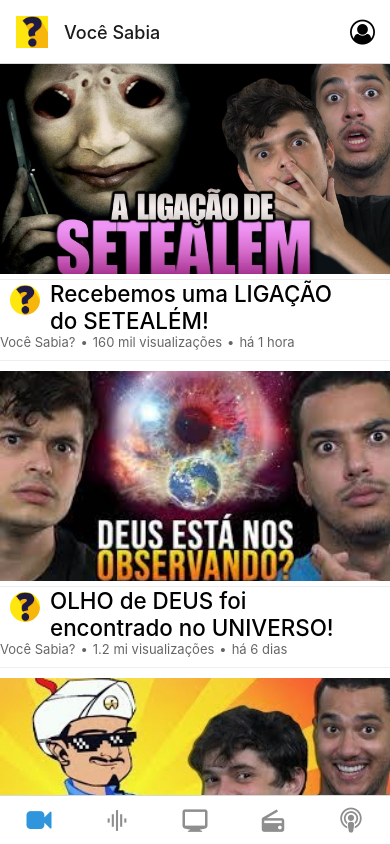
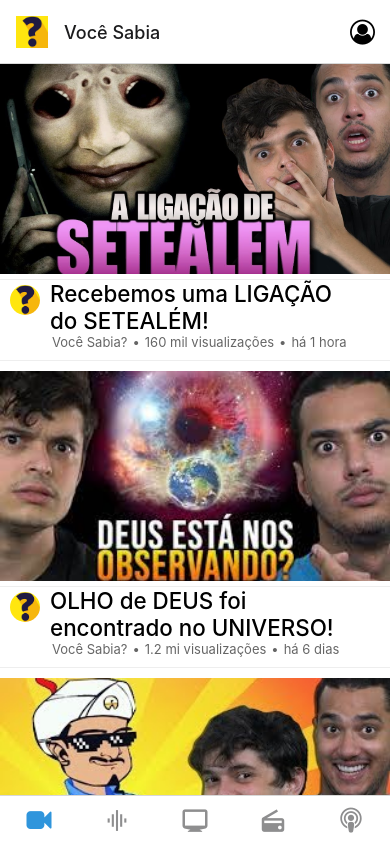
Before and after one commit to henrique-miranda-carvalho/hackathon-gold-nova, a React Native app in the folder eduplay/: screen /Videos in a window 390 px wide. Built offline with nearby package versions, Linux system fonts and the light colour scheme; what expo-linking would draw is missing.

Commit message:
agora vai 4

```diff
--- a/eduplay/screens/VideosScreen.tsx
+++ b/eduplay/screens/VideosScreen.tsx
@@ -23,7 +23,7 @@ export default function VideosScreen({ navigation }: RootTabScreenProps<'Videos'
 							<Image style={styles.channelIcon} source={require('../assets/images/channelicon.jpg')}/>
 						</Pressable>
 						<Text style={styles.title}>Recebemos uma LIGAÇÃO do SETEALÉM!</Text>
-						<View style={styles.inline}>
+						<View style={styles.inlineInside}>
 							<Text style={styles.subtitles}>Você Sabia?</Text>
 							<Text style={styles.continuity}>•</Text>
 							<Text style={styles.continuity}>160 mil visualizações</Text>
@@ -48,7 +48,7 @@ export default function VideosScreen({ navigation }: RootTabScreenProps<'Videos'
 							<Image style={styles.channelIcon} source={require('../assets/images/channelicon.jpg')}/>
 						</Pressable>
 						<Text style={styles.title}>OLHO de DEUS foi encontrado no UNIVERSO!</Text>
-						<View style={styles.inline}>
+						<View style={styles.inlineInside}>
 							<Text style={styles.subtitles}>Você Sabia?</Text>
 							<Text style={styles.continuity}>•</Text>
 							<Text style={styles.continuity}>1.2 mi visualizações</Text>
```
